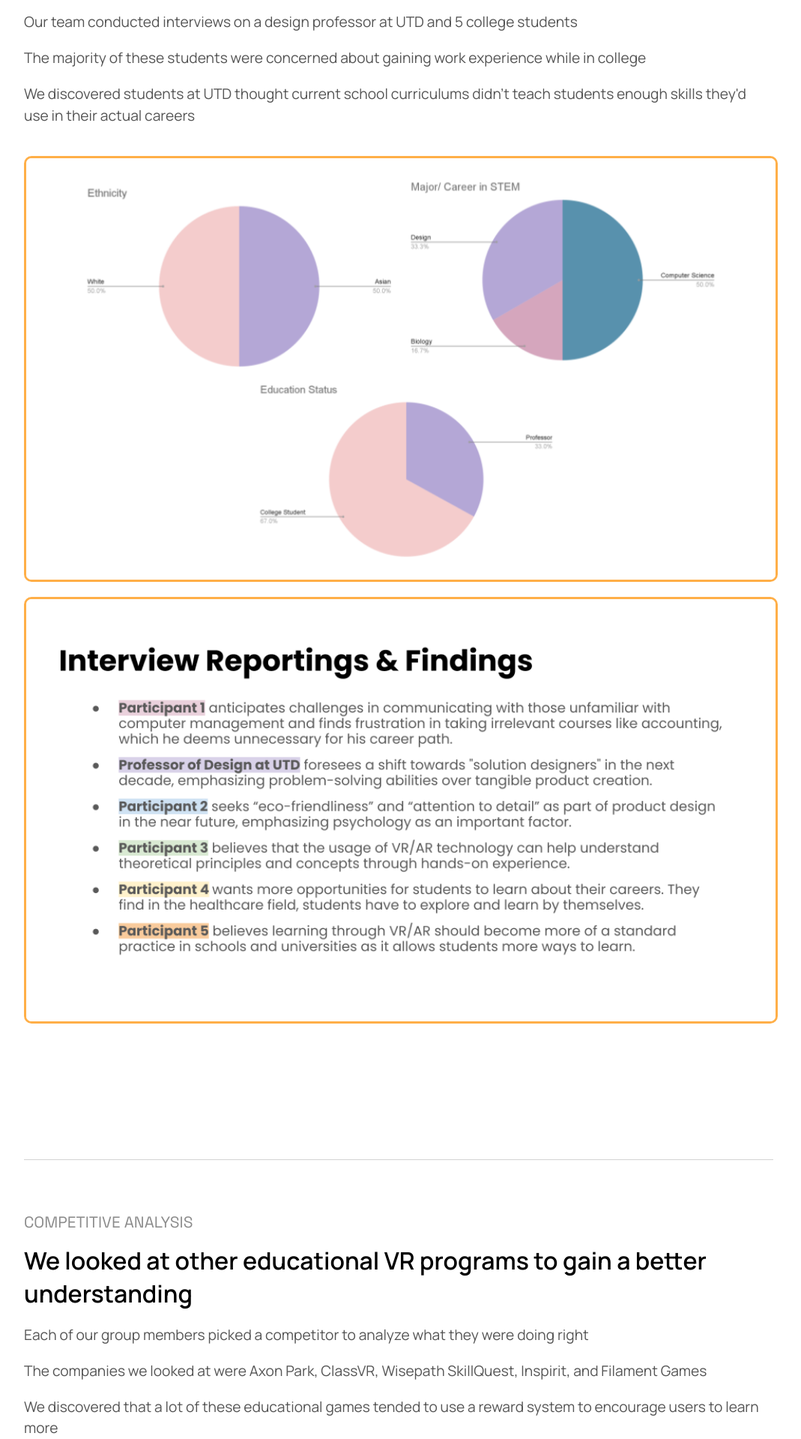
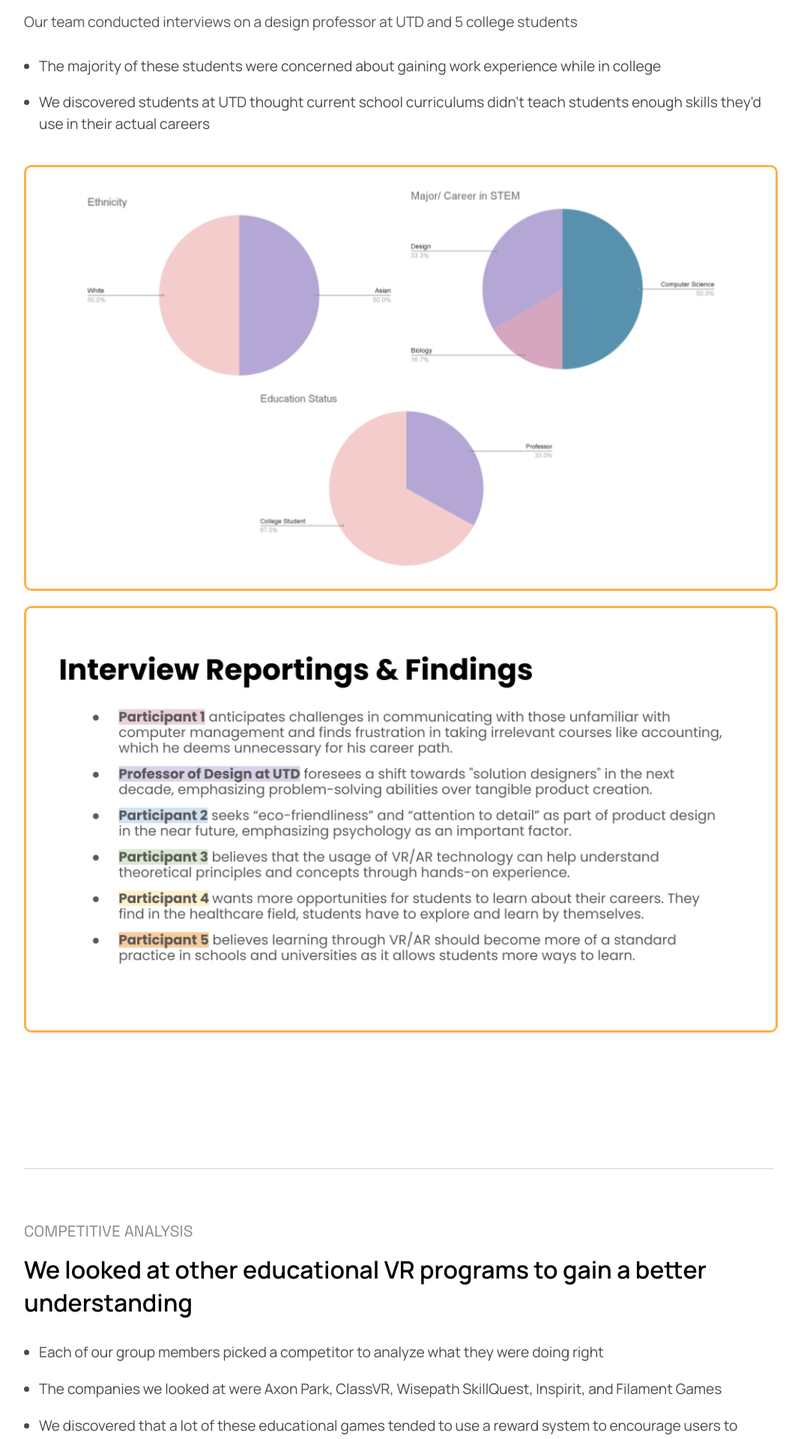
Before and after one commit to alyssaxto/portfolio-updated, a React (Vite) app: page /Stemuli in a window 1280 px wide. Shown: the part 1680-3599 px from the top of the page at 75% size, without its empty margins (108-1177 px from the left). Built offline with nearby package versions, Linux system fonts and the light colour scheme; a web font is replaced by a local one.

Commit message:
edited minor things

```diff
--- a/src/ICanManage.jsx
+++ b/src/ICanManage.jsx
@@ -218,7 +218,7 @@ const Mobile = () => (
             <ul className="summary-text-bullets">
                         <li>The original bulky chapters made it hard to find the exact issue a patient might be facing</li>
 
-              <li>Every single chapter was catergorized a learning lesson and activity</li>
+              <li>Every single chapter was either catergorized a learning lesson and activity</li>
                             <li>Although I designed over 100 screens for all chapters, here is a short preview of what the app looks like</li>
 
             </ul>        </div>
--- a/src/Stemuli.jsx
+++ b/src/Stemuli.jsx
@@ -107,8 +107,11 @@ const Summary = () => (
         <h1>We found out how financially literate UTD students are</h1>
         <p>Our team conducted interviews on a design professor at UTD and 5 college students
         </p>
-        <p>The majority of these students were concerned about gaining work experience while in college</p>
-                    <p>We discovered students at UTD thought current school curriculums didn't teach students enough skills they'd use in their actual careers</p>
+                          <ul className="summary-text-bullets">
+
+        <li>The majority of these students were concerned about gaining work experience while in college</li>
+                    <li>We discovered students at UTD thought current school curriculums didn't teach students enough skills they'd use in their actual careers</li>
+      </ul>
       </div>
     </div>
     <div className="yellow-summary-image">
@@ -122,28 +125,29 @@ const Summary = () => (
 );
 
 
-
 const Assets = () => (
   <TextFade direction="up">
     <div className="summary-container">
       <div className="summary-header">
-        <h2>Competitive Analysis
-        </h2>
+        <h2>Competitive Analysis</h2>
         <div className="summary-text">
           <h1>We looked at other educational VR programs to gain a better understanding</h1>
-        <p>
-        Each of our group members picked a competitor to analyze what they were doing right</p>
-        <p>The companies we looked at were Axon Park, ClassVR, Wisepath SkillQuest, Inspirit, and Filament Games</p>
-                    <p>We discovered that a lot of these educational games tended to use a reward system to encourage users to learn more</p>
+          <ul className="summary-text-bullets">
+            <li>Each of our group members picked a competitor to analyze what they were doing right</li>
+            <li>The companies we looked at were Axon Park, ClassVR, Wisepath SkillQuest, Inspirit, and Filament Games</li>
+            <li>We discovered that a lot of these educational games tended to use a reward system to encourage users to learn more</li>
+          </ul>
+          <br/>
         </div>
       </div>
+
       <div className="yellow-summary-image">
         <ExpandableImage src="/assets/stemuli/s15.png" alt="User Journey" />
       </div>
     </div>
-
   </TextFade>
 );
+
 
 const Soon = () => (
   <TextFade direction="up">
@@ -176,9 +180,13 @@ const Hero = () => (
     </h2>
     <div className="summary-text">
     <h1>Then designed a typical user for our app    </h1>
-    <p>A lot of the students our group conducted interviews on were computer science majors</p>
-            <p>A very big concern was securing internships with the current job market</p>
-            <p>Throughout the case study, this personas served as a compass, guiding our research, design choices, and usability testing scenarios, ensuring that our solutions were user-centric and aligned with the app's goals.</p>
+            <ul className="summary-text-bullets">
+
+    <li>A lot of the students our group conducted interviews on were computer science majors</li>
+            <li>A very big concern was securing internships with the current job market</li>
+            <li>Throughout the case study, this personas served as a compass, guiding our research, design choices, and usability testing scenarios, ensuring that our solutions were user-centric and aligned with the app's goals.</li>
+            </ul>
+
     <br/>
     </div>
     <div className="yellow-summary-image">
```
Lines whose indentation alone changed are shown as unchanged.
